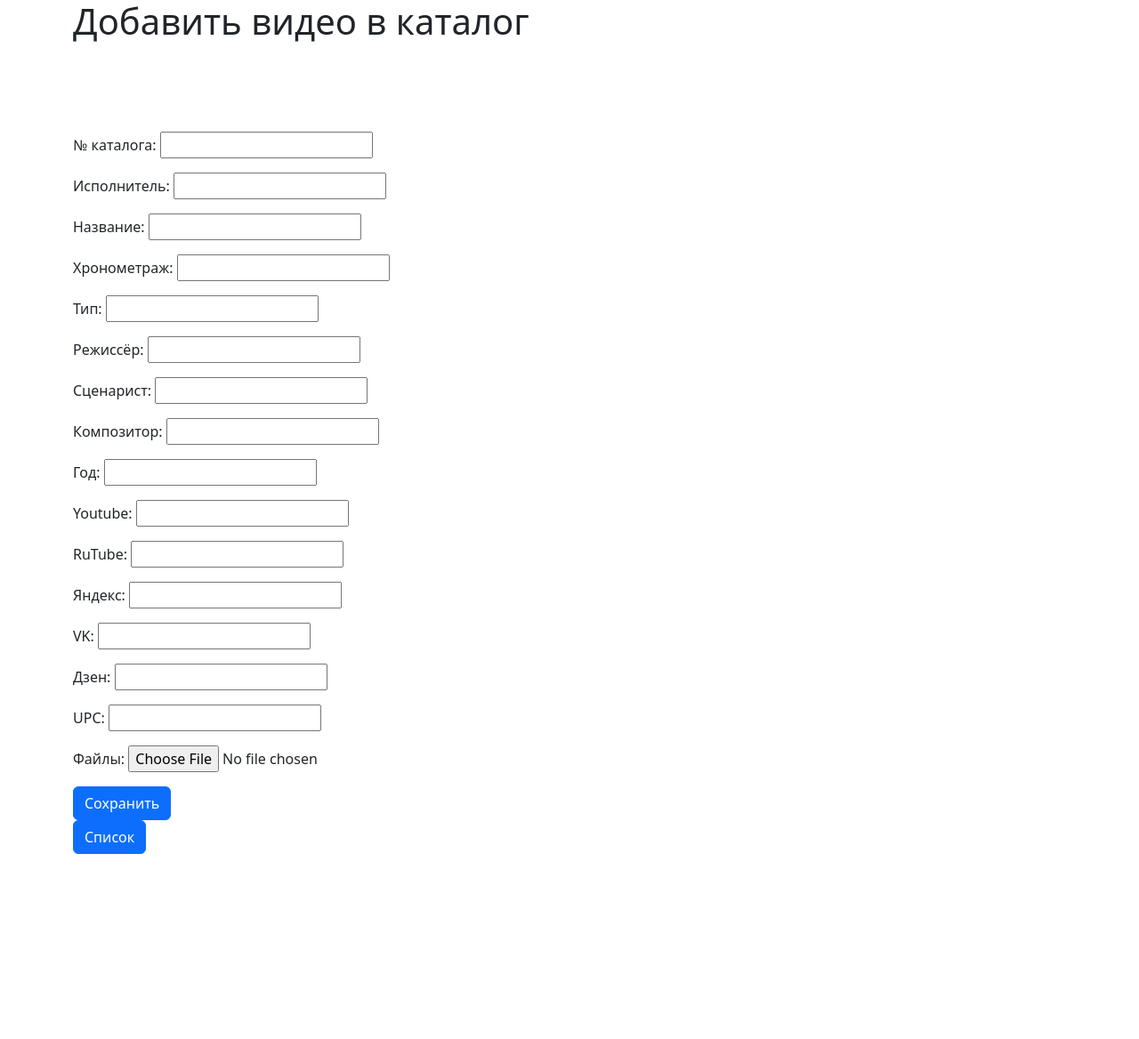
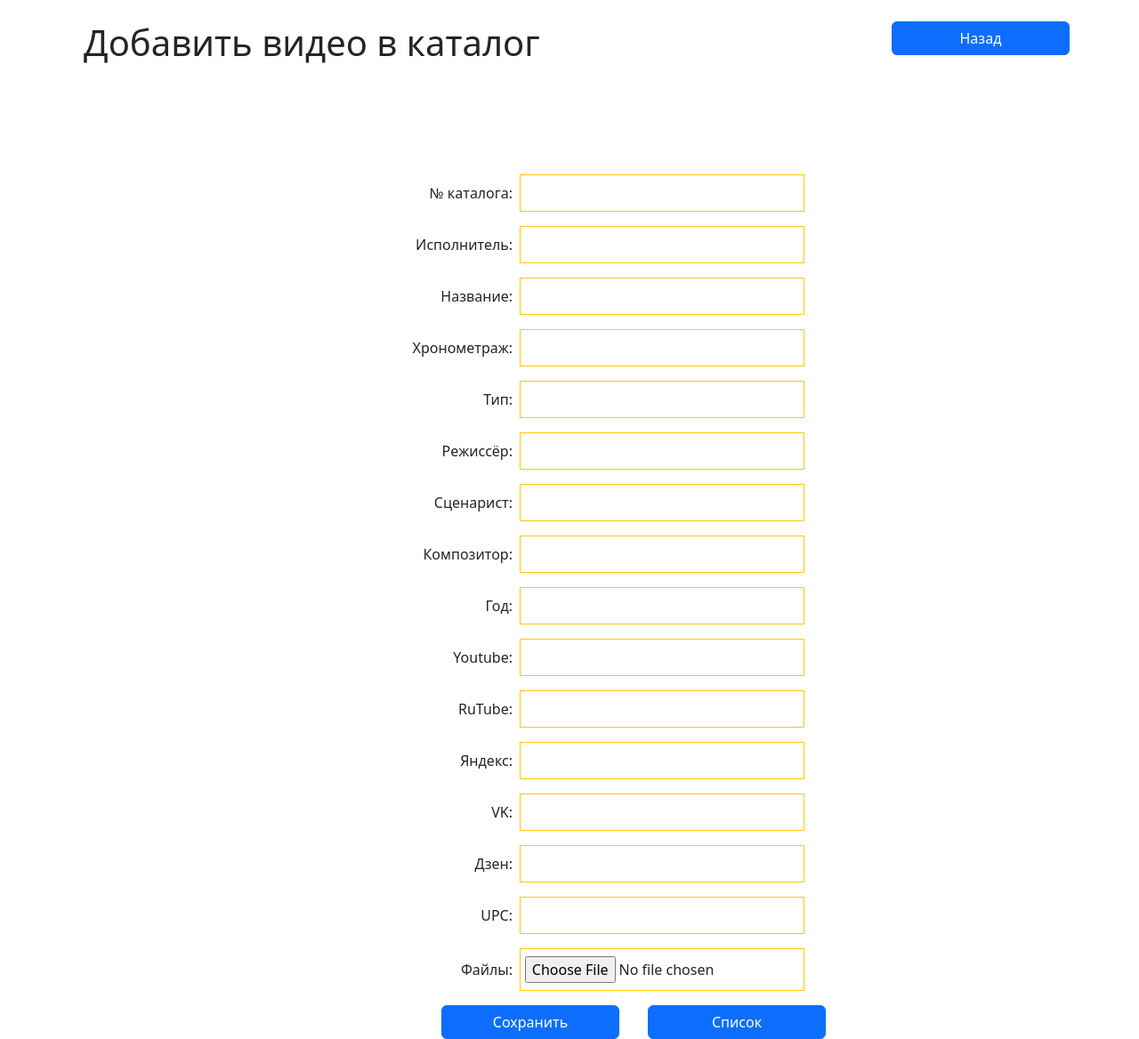
Before and after one commit to 14gg3r/videocatalog, a Django app: page /add/ in a window 1280 px wide. Shown: the whole page at 89% size. Before the commit the page ends 960 px from the top, so only its background shows below. Run offline with Django 4.2, Linux system fonts and the light colour scheme.

Commit message:
iteration 4

```diff
--- a/static/deps/css/main.css
+++ b/static/deps/css/main.css
@@ -1,3 +1,85 @@
-.avc-title{
-    margin-bottom: 100px;
+.form-group > form > p {
+  display: flex;
+  flex-direction: row;
+  justify-content: space-evenly;
+  margin: auto;
+  margin-bottom: 1rem;
+  align-items: center;
 }
+.form-group > form > p > label {
+  min-width: 200px;
+  text-align: right;
+  margin-right: 0.5rem;
+}
+.avc-title {
+  margin-bottom: 100px;
+}
+.form {
+  display: flex;
+  width: 100%;
+  flex-flow: column nowrap;
+  margin: auto;
+}
+.container {
+  display: flex;
+  width: 100%;
+  height: 100%;
+  flex-flow: column nowrap;
+  margin: auto;
+  padding: 0;
+}
+.default-btn {
+  min-width: 200px;
+  display: block;
+  margin-right: 2rem;
+}
+.buttons-container {
+  display: flex;
+  justify-content: center;
+  margin-left: 11rem;
+}
+
+.avc-title {
+  margin-bottom: 100px;
+}
+@media (max-height: 40rem) {
+  .form {
+    flex-flow: row wrap;
+  }
+}
+.reset-btn {
+}
+#removetext {
+  display: flex;
+  justify-content: center;
+  align-items: center;
+  background: #0b5ed7;
+  border: 0;
+  border-radius: 0.4rem;
+  position: absolute;
+  right: 41rem;
+  top: 9.55rem;
+}
+#id_catalog_number,
+#id_performer,
+#id_title,
+#id_duration,
+#id_video_type,
+#id_director,
+#id_screenwriter,
+#id_composer,
+#id_year,
+#id_youtube_link,
+#id_rutube_link,
+#id_yandex_link,
+#id_vk_link,
+#id_files,
+#id_upc,
+#id_zen_link {
+  width: 20rem;
+  background: #fff;
+  font: inherit;
+  border: 1.5px solid #ffc80d;
+  outline: 0;
+  padding: 0.5rem 0.3rem;
+}
--- /dev/null
+++ b/static/deps/js/script.js
@@ -0,0 +1,4 @@
+document.getElementById("removetext").onclick = function (e) {
+  // e.stopPropagation();
+  document.getElementById("id_catalog_number").value = ""
+}
--- a/templates/add_video_catalog.html
+++ b/templates/add_video_catalog.html
@@ -1,13 +1,37 @@
-{% extends "base.html" %}
-{% load static %}
-{% block content %}
-    <h1 class="avc-title">Добавить видео в каталог</h1>
-    <div class="form-group">
-        <form method="post" enctype="multipart/form-data" class="form">
-            {% csrf_token %}
-            {{ form.as_p }}
-            <button type="submit" class="btn btn-primary">Сохранить</button>
-        </form>
+{% extends "base.html" %} {% load static %} {% block content %}
+<div class="container m-4">
+  <div class="row justify-content-between">
+    <div class="col-lg-6">
+      <h1 class="avc-title">Добавить видео в каталог</h1>
     </div>
-    <a href="{% url 'video_catalog_list' %}" class="btn btn-primary">Список</a>
+    <div class="col-auto">
+      <a href="{% url 'video_catalog_list' %}">
+        <button class="btn btn-primary default-btn">Назад</button></a
+      >
+    </div>
+  </div>
+</div>
+<div class="form-group">
+  <form method="post" enctype="multipart/form-data" class="form">
+    {% csrf_token %} {{ form.as_p }}
+    <div class="buttons-container">
+      <button type="submit" class="btn btn-primary default-btn">
+        Сохранить
+      </button>
+      <a
+        href="{% url 'video_catalog_list' %}"
+        class="btn btn-primary default-btn"
+        >Список</a
+      >
+      <!-- <button type="reset" id="removetext">
+        <img
+          src="https://www.svgrepo.com/show/506648/clear.svg"
+          class="reset-btn"
+          style="height: 30px"
+        />
+      </button> -->
+    </div>
+  </form>
+</div>
+
 {% endblock %}
--- a/templates/base.html
+++ b/templates/base.html
@@ -6,7 +6,7 @@
     <link rel="stylesheet" href="https://cdn.jsdelivr.net/npm/bootstrap@5.2.3/dist/css/bootstrap.min.css"
           integrity="sha384-rbsA2VBKQhggwzxH7pPCaAqO46MgnOM80zW1RWuH61DGLwZJEdK2Kadq2F9CUG65" crossorigin="anonymous">
     <link rel="stylesheet" href="{% static 'deps/css/main.css'%}">
-
+    <script type="text/javascript" src="{% static 'deps/js/script.js' %}""></script>
 </head>
 <body>
 {% if messages %}
```
Also changed, not shown: templates/video_catalog_list.html (+27 -30 lines), db.sqlite3.
